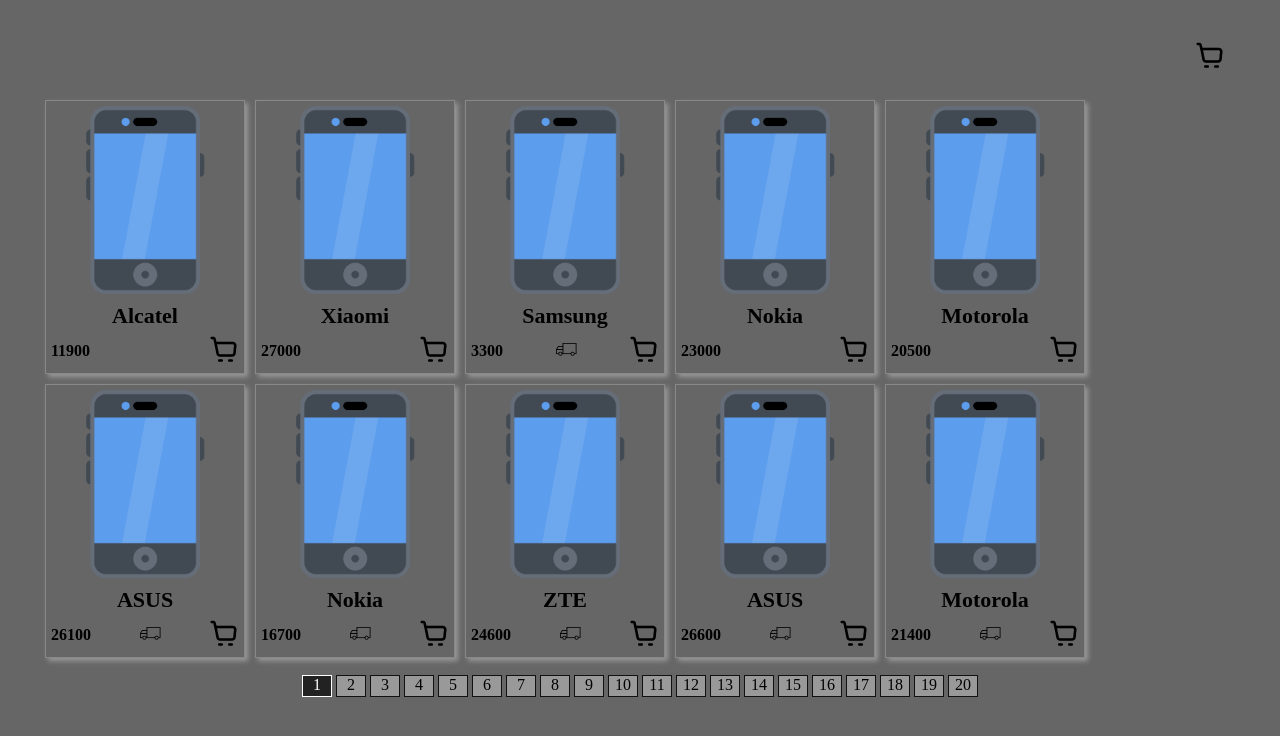
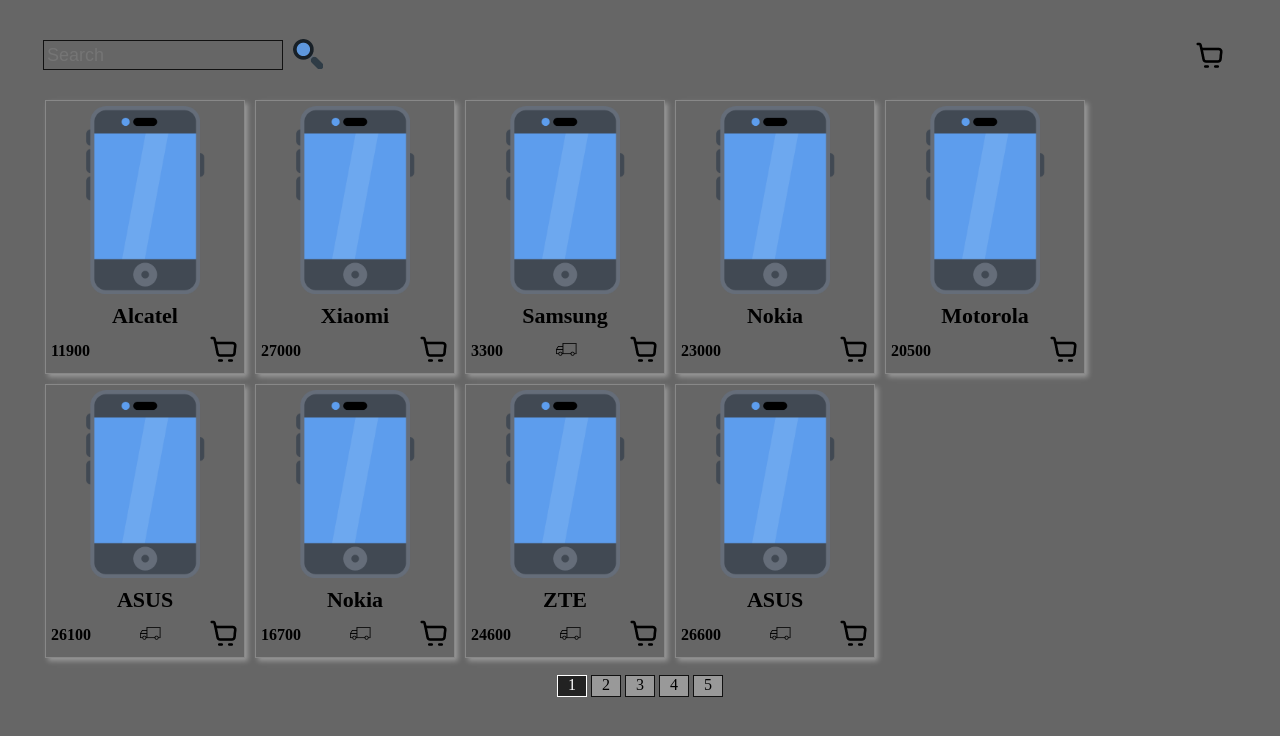
Before and after one commit to vitalii-minchuk/mySecondJsProject, a plain HTML site: page I_can_help_you_choose_a_new_smartphone/index.html in a window 1280 px wide. Drawn offline with Linux system fonts and the light colour scheme.

Commit message:
local storage added + search started

```diff
--- a/I_can_help_you_choose_a_new_smartphone/index.html
+++ b/I_can_help_you_choose_a_new_smartphone/index.html
@@ -10,6 +10,14 @@
 <body>
   <div class="container">
     <div class="top">
+      <div class="search">
+        <div class="search__window">
+          <input class="serch__input" id="serch__input" type="text" placeholder="Search">
+          <button class="search__btn" id="search-btn-ok">
+            <img class="search__btn-img" src="./img/search.png" alt="search">
+          </button>
+        </div>
+      </div>
       <div class="cart">
         <div class="cart__btn">
           <div class="cart__open">
--- a/I_can_help_you_choose_a_new_smartphone/main.js
+++ b/I_can_help_you_choose_a_new_smartphone/main.js
@@ -31,7 +31,7 @@
 
 const allThePhones = [];
 
-let theNumberOfPhones = 200;
+let theNumberOfPhones = 40;
 
 while (theNumberOfPhones) {
   allThePhones.push(makeItems());
@@ -43,7 +43,7 @@
 const list = document.getElementById('wrapper');
 
 let currentPage = 1;
-let numberOfItemsOnThePage = 10;
+let numberOfItemsOnThePage = 9;
 
 function ShowList(items, wrapper, itemsPerPage, page) {
   wrapper.innerHTML = '';
@@ -169,7 +169,10 @@
   hideScrolling.classList.toggle('scrolling');
 }
 
-let productsInCart = [];
+let productsInCart = JSON.parse(localStorage.getItem('cart'));
+  if(!productsInCart) {
+    productsInCart = [];
+  }
 
 const parentElement = document.querySelector('.cart__popup-content');
 const cartSumPrice = document.getElementById('sum-prices');
@@ -214,6 +217,7 @@
 }
 
 function updateShoppingCartHTML() {
+  localStorage.setItem('cart', JSON.stringify(productsInCart));
   if (productsInCart.length > 0) {
 		let result = productsInCart.map(product => {
 			return `
@@ -299,3 +303,27 @@
 //-----------------------------------------------------
 
 // ======?????????????????????fshaj djfgkasks===============
+
+
+
+const inputWindow = document.querySelector('#serch__input');
+const searchBtn = document.querySelector('.search__btn');
+console.log(allThePhones)
+
+inputWindow.oninput = function() {
+  const inputVal = inputWindow.value;
+  const list = allThePhones;
+
+  let result = list.map(product => {
+    return product['make']
+  })
+
+  console.log(5)
+  console.log(inputVal)
+  console.log(list[0]['make'])
+  console.log(result)
+  result
+
+}
+console.log(allThePhones)
+console.log()
--- a/I_can_help_you_choose_a_new_smartphone/style.css
+++ b/I_can_help_you_choose_a_new_smartphone/style.css
@@ -83,7 +83,8 @@
 /* ---------------------------top+cart--------------------------------- */
 .top {
   display: flex;
-  justify-content: end;
+  justify-content: space-between;
+  align-items: center;
   margin: 20px 0;
 }
 .cart__btn {
@@ -221,3 +222,35 @@
 .cart__popup-goods-description-btn-plus:hover {
   background-color: #666666;
 }
+/* ---------------------search----------------------------- */
+.search__window {
+  display: flex;
+  align-items: center;
+  height: 30px;
+  padding: 3px;
+}
+.search__btn {
+  margin-left: 10px;
+  border: none;
+  outline: none;
+  background-color: transparent;
+  width: 30px;
+  cursor: pointer;
+  outline-style: none;
+}
+.search__btn-img {
+  width: 100%;
+  object-fit: cover;
+  transition: all 0.3s;
+}
+.search__btn-img:hover {
+  transform: scale(1.2);
+}
+.serch__input {
+  font-size: 18px;
+  height: 30px;
+  padding: 3px;
+  background-color: transparent;
+  border: 1px solid #111;
+  outline-style: none;
+}
```
Also changed, not shown: I_can_help_you_choose_a_new_smartphone/img/search.png (added).
